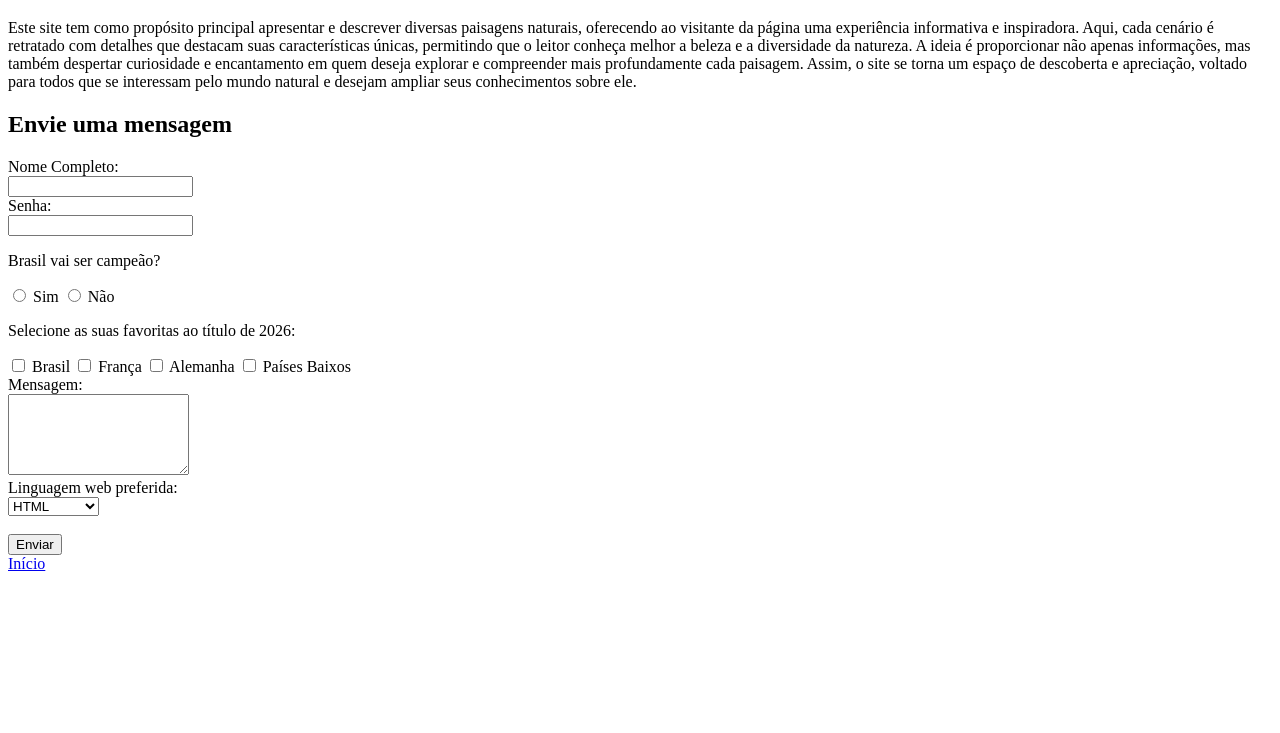
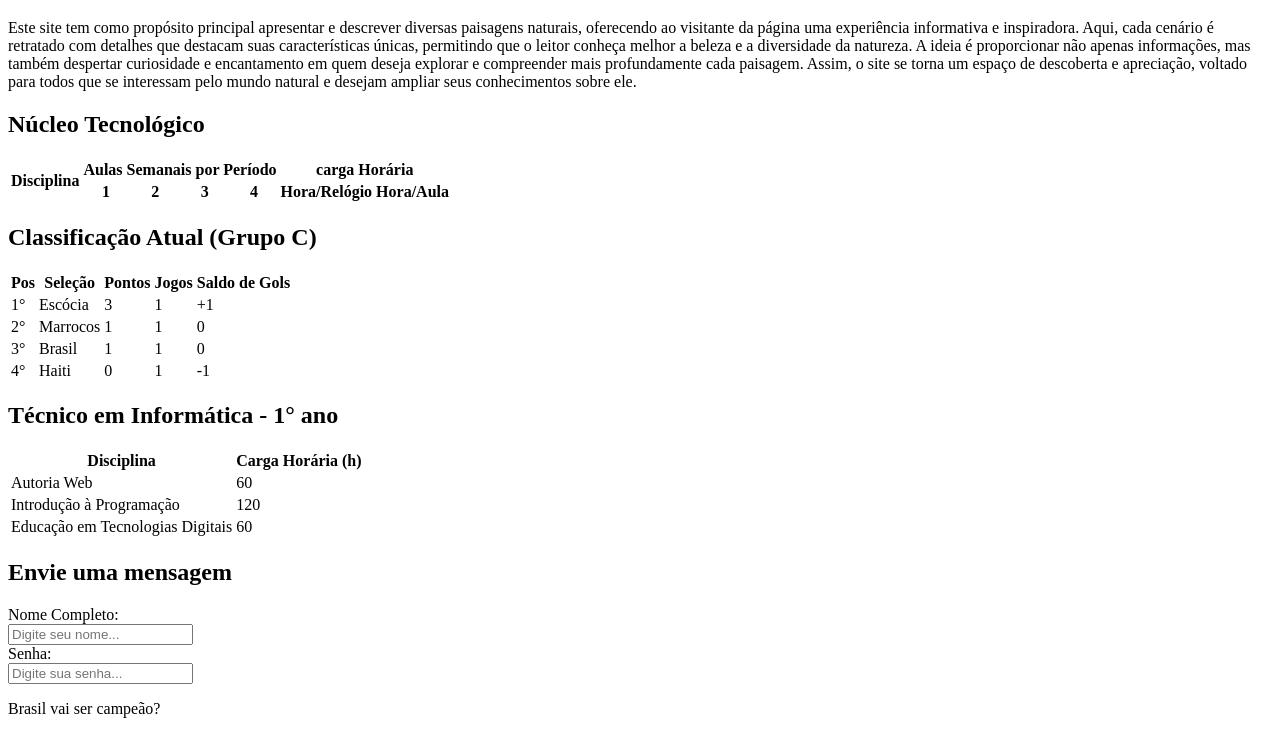
Before and after one commit to Thaysa-cs30/Autoria-Web-2026, a plain HTML site: page sobre.html in a window 1280 px wide. Shown: the part 61-794 px from the top of the page. Drawn offline with Linux system fonts and the light colour scheme.

Commit message:
Aula 18/06 - Table

```diff
--- a/sobre.html
+++ b/sobre.html
@@ -12,13 +12,105 @@
     </p>
 
     <section>
+      <h2>Núcleo Tecnológico</h2>
+      <table>
+        <thead>
+          <tr>
+          <th rowspan="2">Disciplina</th>
+          <th colspan="4">Aulas Semanais por Período</th>
+          <th colspan="2">carga Horária</th>
+          </tr>
+          <tr>
+            <th>1</th>
+            <th>2</th>
+            <th>3</th>
+            <th>4</th>
+            <th>Hora/Relógio</th>
+            <th>Hora/Aula</th>
+          </tr>
+        </thead>
+      </table>
+    </section>
+
+    <section>
+      <h2>Classificação Atual (Grupo C)</h2>
+      <table>
+        <thead>
+          <tr>
+            <th>Pos</th>
+            <th>Seleção</th>
+            <th>Pontos</th>
+            <th>Jogos</th>
+            <th>Saldo de Gols</th>
+          </tr>
+        </thead>
+        <tbody>
+          <tr>
+            <td>1°</td>
+            <td>Escócia</td>
+            <td>3</td>
+            <td>1</td>
+            <td>+1</td>
+          </tr>
+          <tr>
+            <td>2°</td>
+            <td>Marrocos</td>
+            <td>1</td>
+            <td>1</td>
+            <td>0</td>
+          </tr>
+          <tr>
+            <td>3°</td>
+            <td>Brasil</td>
+            <td>1</td>
+            <td>1</td>
+            <td>0</td>
+          </tr>
+          <tr>
+            <td>4°</td>
+            <td>Haiti</td>
+            <td>0</td>
+            <td>1</td>
+            <td>-1</td>
+          </tr>
+        </tbody>
+      </table>
+    </section>
+
+    <section>
+      <h2>Técnico em Informática - 1° ano</h2>
+      <table>
+        <thead>
+          <tr>
+            <th>Disciplina</th>
+            <th>Carga Horária (h)</th>
+          </tr>
+        </thead>
+        <tbody>
+          <tr>
+            <td>Autoria Web</td>
+            <td>60</td>
+          </tr>
+          <tr>
+            <td>Introdução à Programação</td>
+            <td>120</td>
+          </tr>
+          <tr>
+            <td>Educação em Tecnologias Digitais</td>
+            <td>60</td>
+          </tr>
+        </tbody>
+      </table>
+    </section>
+
+    <section>
       <h2>Envie uma mensagem</h2>
       <form action="#">
         <label for="nome">Nome Completo:</label><br>
-        <input type="text" id="nome" name="nome"><br>
+        <input type="text" id="nome" name="nome" placeholder="Digite seu nome..."/><br />
 
         <label for="senha">Senha:</label><br>
-        <input type="password" name="senha" id="senha"><br>
+        <input type="password" name="senha" id="senha" placeholder="Digite sua senha..."/><br />
 
 
         <p>Brasil vai ser campeão?</p>
```
